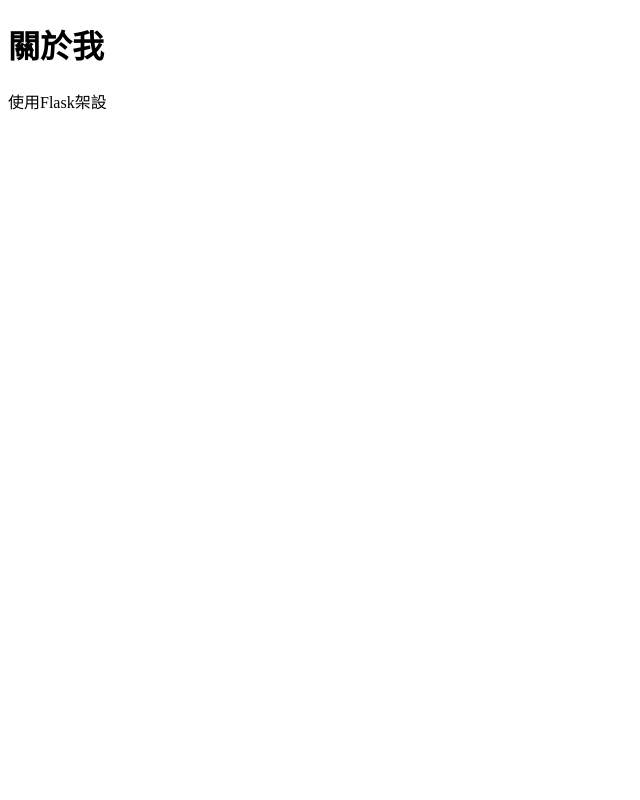
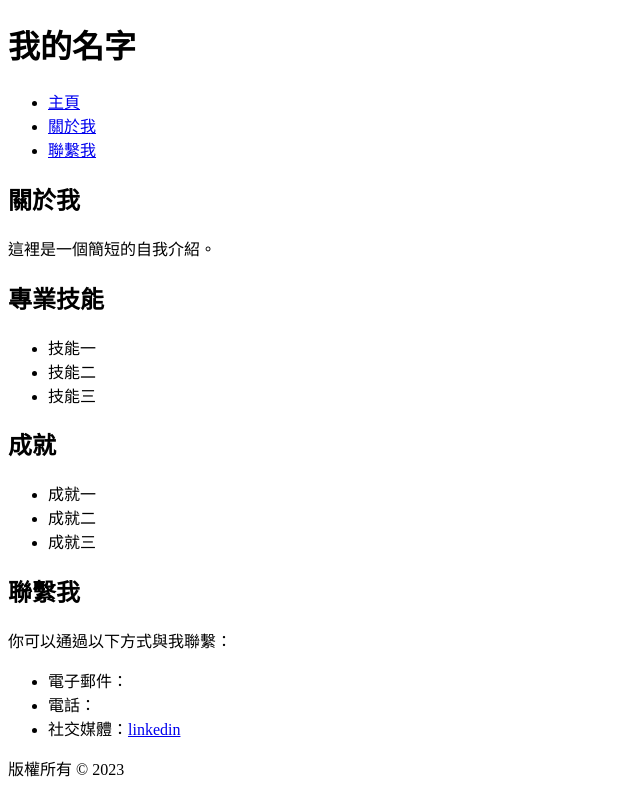
Before and after one commit to cheng1103/website_demo, a Flask app: page /about/ in a window 1280 px wide. Shown: the whole page, without its empty margins (0-640 px from the left). Run offline with Flask 3, Linux system fonts and the light colour scheme.

Commit message:
Add files via upload

```diff
--- a/templates/about.html
+++ b/templates/about.html
@@ -8,9 +8,50 @@
 </head>
 
 <body>
-    <h1>關於我</h1>
-    <p>使用Flask架設</p>
-
+    <header>
+        <h1>我的名字</h1>
+        <nav>
+            <ul>
+                <li><a href="#">主頁</a></li>
+                <li><a href="#">關於我</a></li>
+                <li><a href="#">聯繫我</a></li>
+            </ul>
+        </nav>
+    </header>
+    <main>
+        <section>
+            <h2>關於我</h2>
+            <p>這裡是一個簡短的自我介紹。</p>
+        </section>
+        <section>
+            <h2>專業技能</h2>
+            <ul>
+                <li>技能一</li>
+                <li>技能二</li>
+                <li>技能三</li>
+            </ul>
+        </section>
+        <section>
+            <h2>成就</h2>
+            <ul>
+                <li>成就一</li>
+                <li>成就二</li>
+                <li>成就三</li>
+            </ul>
+        </section>
+        <section>
+            <h2>聯繫我</h2>
+            <p>你可以通過以下方式與我聯繫：</p>
+            <ul>
+                <li>電子郵件：</li>
+                <li>電話：</li>
+                <li>社交媒體：<a href="https://www.linkedin.com/in/%E4%BD%9C%E5%AE%87-%E9%84%AD-43505012a/">linkedin</a></li>
+            </ul>
+        </section>
+    </main>
+    <footer>
+        <p>版權所有 © 2023</p>
+    </footer>
 </body>
 
 </html>
```
